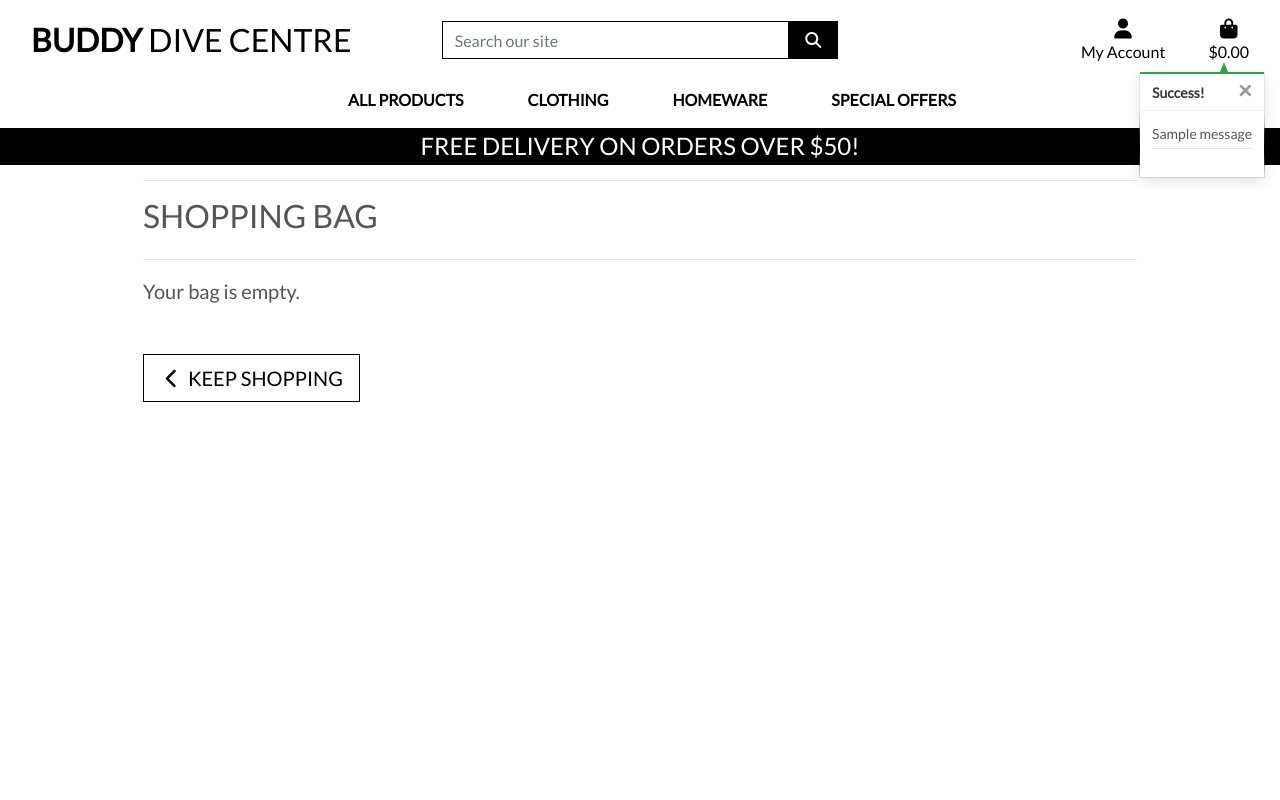
After one commit to richieredmond87/buddyDiveCentre, a Django app: page /bag/ in a window 1280 px wide. The commit adds this page. Run offline with Django 3.2, Linux system fonts and the light colour scheme; tables that the repository leaves empty hold one stand-in row (values such as "Sample post"); one stand-in notice (Sample message) is shown; some libraries are stand-ins or nearby versions.

Commit message:
added notification css, shopping bag preview, and additional messages

```diff
--- a/bag/views.py
+++ b/bag/views.py
@@ -1,4 +1,7 @@
-from django.shortcuts import render, redirect, reverse, HttpResponse
+from django.shortcuts import render, redirect, reverse, HttpResponse, get_object_or_404
+from django.contrib import messages
+
+from products.models import Product
 
 # Create your views here.
 
@@ -10,6 +13,7 @@
 def add_to_bag(request, item_id):
     """ Add a quantity of the specified product to the shopping bag """
 
+    product = get_object_or_404(Product, pk=item_id)
     quantity = int(request.POST.get('quantity'))
     redirect_url = request.POST.get('redirect_url')
     size = None
@@ -21,15 +25,20 @@
         if item_id in list(bag.keys()):
             if size in bag[item_id]['items_by_size'].keys():
                 bag[item_id]['items_by_size'][size] += quantity
+                messages.success(request, f'Updated size {size.upper()} {product.name} quantity to {bag[item_id]["items_by_size"][size]}')
             else:
                 bag[item_id]['items_by_size'][size] = quantity
+                messages.success(request, f'Added size {size.upper()} {product.name} to your bag')
         else:
             bag[item_id] = {'items_by_size': {size: quantity}}
+            messages.success(request, f'Added size {size.upper()} {product.name} to your bag')
     else:
         if item_id in list(bag.keys()):
             bag[item_id] += quantity
+            messages.success(request, f'Updated {product.name} quantity to {bag[item_id]}')
         else:
             bag[item_id] = quantity
+            messages.success(request, f'Added {product.name} to your bag')
 
     request.session['bag'] = bag
     return redirect(redirect_url)
@@ -38,6 +47,7 @@
 def adjust_bag(request, item_id):
     """Adjust the quantity of the specified product to the specified amount"""
 
+    product = get_object_or_404(Product, pk=item_id)
     quantity = int(request.POST.get('quantity'))
     size = None
     if 'product_size' in request.POST:
@@ -47,15 +57,19 @@
     if size:
         if quantity > 0:
             bag[item_id]['items_by_size'][size] = quantity
+            messages.success(request, f'Updated size {size.upper()} {product.name} quantity to {bag[item_id]["items_by_size"][size]}')
         else:
             del bag[item_id]['items_by_size'][size]
             if not bag[item_id]['items_by_size']:
                 bag.pop(item_id)
+            messages.success(request, f'Removed size {size.upper()} {product.name} from your bag')
     else:
         if quantity > 0:
             bag[item_id] = quantity
+            messages.success(request, f'Updated {product.name} quantity to {bag[item_id]}')
         else:
             bag.pop(item_id)
+            messages.success(request, f'Removed {product.name} from your bag')
 
     request.session['bag'] = bag
     return redirect(reverse('view_bag'))
@@ -65,6 +79,7 @@
     """Remove the item from the shopping bag"""
 
     try:
+        product = get_object_or_404(Product, pk=item_id)
         size = None
         if 'product_size' in request.POST:
             size = request.POST['product_size']
@@ -74,11 +89,14 @@
             del bag[item_id]['items_by_size'][size]
             if not bag[item_id]['items_by_size']:
                 bag.pop(item_id)
+            messages.success(request, f'Removed size {size.upper()} {product.name} from your bag')
         else:
             bag.pop(item_id)
+            messages.success(request, f'Removed {product.name} from your bag')
 
         request.session['bag'] = bag
         return HttpResponse(status=200)
 
     except Exception as e:
+        messages.error(request, f'Error removing item: {e}')
         return HttpResponse(status=500)
--- a/static/css/base.css
+++ b/static/css/base.css
@@ -119,6 +119,57 @@
     height: 2px;
 }
 
+/* from CSS-tricks.com: https://css-tricks.com/snippets/css/css-triangle/ */
+.arrow-up {
+    width: 0;
+    height: 0;
+    border-left: 4px solid transparent;
+    border-right: 4px solid transparent;
+    border-bottom: 10px solid black;
+    position: absolute;
+    top: -10px;
+    right: 36px;
+}
+
+/* Convenience classes - colors copied from Bootstrap */
+.arrow-primary {
+    border-bottom-color: #007bff !important;
+}
+
+.arrow-secondary {
+    border-bottom-color: #6c757d !important;
+}
+
+.arrow-success {
+    border-bottom-color: #28a745 !important;
+}
+
+.arrow-danger {
+    border-bottom-color: #dc3545 !important;
+}
+
+.arrow-warning {
+    border-bottom-color: #ffc107 !important;
+}
+
+.arrow-info {
+    border-bottom-color: #17a2b8 !important;
+}
+
+.arrow-light {
+    border-bottom-color: #f8f9fa !important;
+}
+
+.arrow-dark {
+    border-bottom-color: #343a40 !important;
+}
+
+.bag-notification-wrapper {
+    height: 100px;
+    overflow-x: hidden;
+    overflow-y: auto;
+}
+
 /* -------------------------------- Media Queries */
 
 /* Slightly larger container on xl screens */
--- a/templates/base.html
+++ b/templates/base.html
@@ -32,14 +32,14 @@
     {% block extra_js %}
     {% endblock %}
 
-    <title>Boutique Ado {% block extra_title %}{% endblock %}</title>
+    <title>Buddy Dive Centre {% block extra_title %}{% endblock %}</title>
   </head>
   <body>
     <header class="container-fluid fixed-top">
         <div id="topnav" class="row bg-white pt-lg-2 d-none d-lg-flex">
             <div class="col-12 col-lg-4 my-auto py-1 py-lg-0 text-center text-lg-left">
                 <a href="{% url 'home' %}" class="nav-link main-logo-link">
-                    <h2 class="logo-font text-black my-0"><strong>Boutique</strong> Ado</h2>
+                    <h2 class="logo-font text-black my-0"><strong>Buddy</strong> Dive Centre</h2>
                 </a>
             </div>
             <div class="col-12 col-lg-4 my-auto py-1 py-lg-0">
--- /dev/null
+++ b/templates/includes/toasts/toast_success.html
@@ -0,0 +1,54 @@
+<div class="toast custom-toast rounded-0 border-top-0" data-autohide="false">
+    <div class="arrow-up arrow-success"></div>
+    <div class="w-100 toast-capper bg-success"></div>
+    <div class="toast-header bg-white text-dark">
+        <strong class="mr-auto">Success!</strong>
+        <button type="button" class="ml-2 mb-1 close text-dark" data-dismiss="toast" aria-label="Close">
+            <span aria-hidden="true">&times;</span>
+        </button>
+    </div>
+    <div class="toast-body bg-white">
+        <div class="row">
+            <div class="col">
+                {{ message }}
+                <hr class="mt-1 mb-3">
+            </div>
+        </div>
+        {% if grand_total %}
+            <p class="logo-font bg-white text-black py-1">Your Bag ({{ product_count }})</p>
+            <div class="bag-notification-wrapper">
+                {% for item in bag_items %}
+                    <div class="row">
+                        <div class="col-3 my-1">
+                            <img class="w-100" src="{{ item.product.image.url }}">
+                        </div>
+                        <div class="col-9">
+                            <p class="my-0"><strong>{{ item.product.name }}</strong></p>
+                            <p class="my-0 small">Size: {% if item.product.has_sizes %}{{ item.size|upper }}{% else %}N/A{% endif %}</p>
+                            <p class="my-0 small text-muted">Qty: {{ item.quantity }}</p>
+                        </div>
+                    </div>
+                {% endfor %}
+            </div>
+            <div class="row">
+                <div class="col">
+                    <strong><p class="mt-3 mb-1 text-black">
+                        Total{% if free_delivery_delta > 0 %} (Exc. delivery){% endif %}:
+                        <span class="float-right">${{ total|floatformat:2 }}</span>
+                    </p></strong>
+                    {% if free_delivery_delta > 0 %}
+                        <p class="mb-0 p-2 bg-warning shadow-sm text-black text-center">
+                            Spend <strong>${{ free_delivery_delta }}</strong> more to get free next day delivery!
+                        </p>
+                    {% endif %}
+                    <a href="{% url 'view_bag' %}" class="btn btn-black btn-block rounded-0">
+                        <span class="text-uppercase">Go To Secure Checkout</span>
+                        <span class="icon">
+                            <i class="fas fa-lock"></i>
+                        </span>
+                    </a>
+                </div>
+            </div>
+        {% endif %}
+    </div>
+</div>
```
Also changed, not shown: templates/includes/toasts/toast_sucess.html (deleted, +0 -13 lines).
